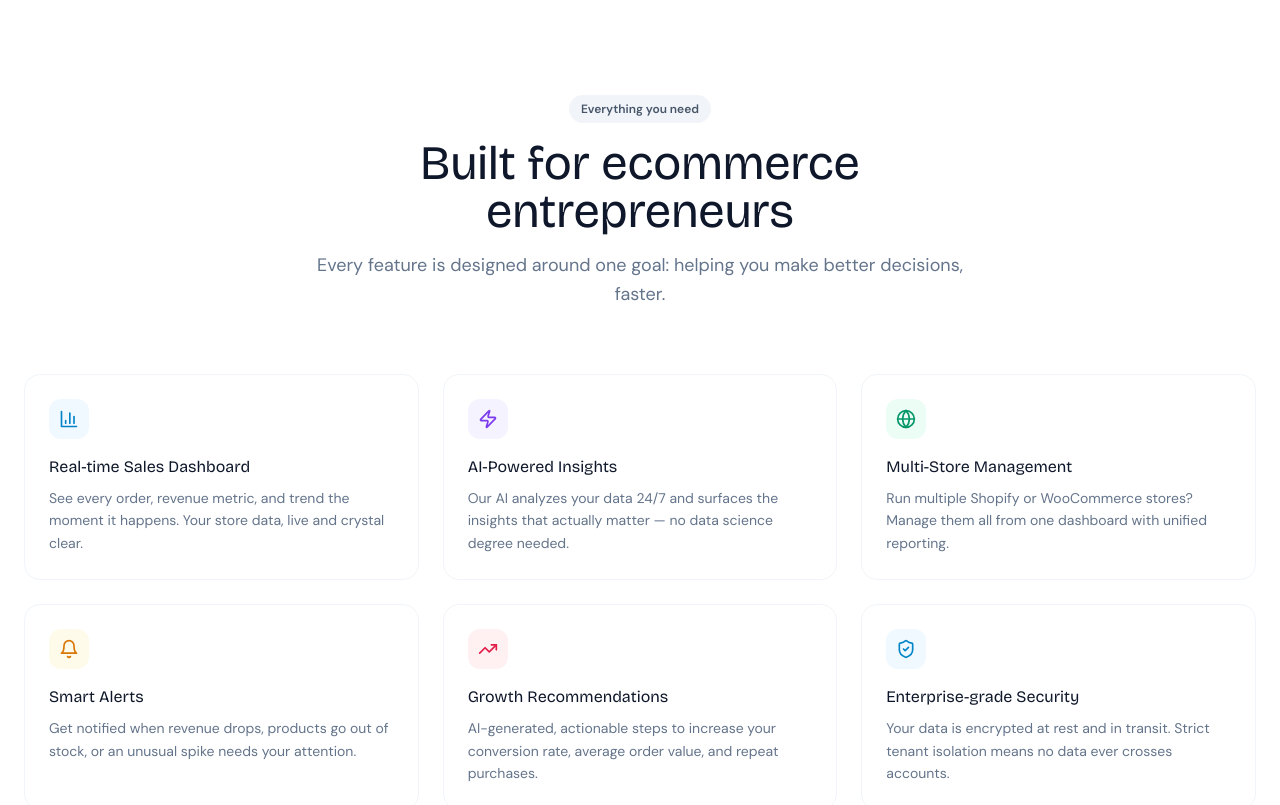
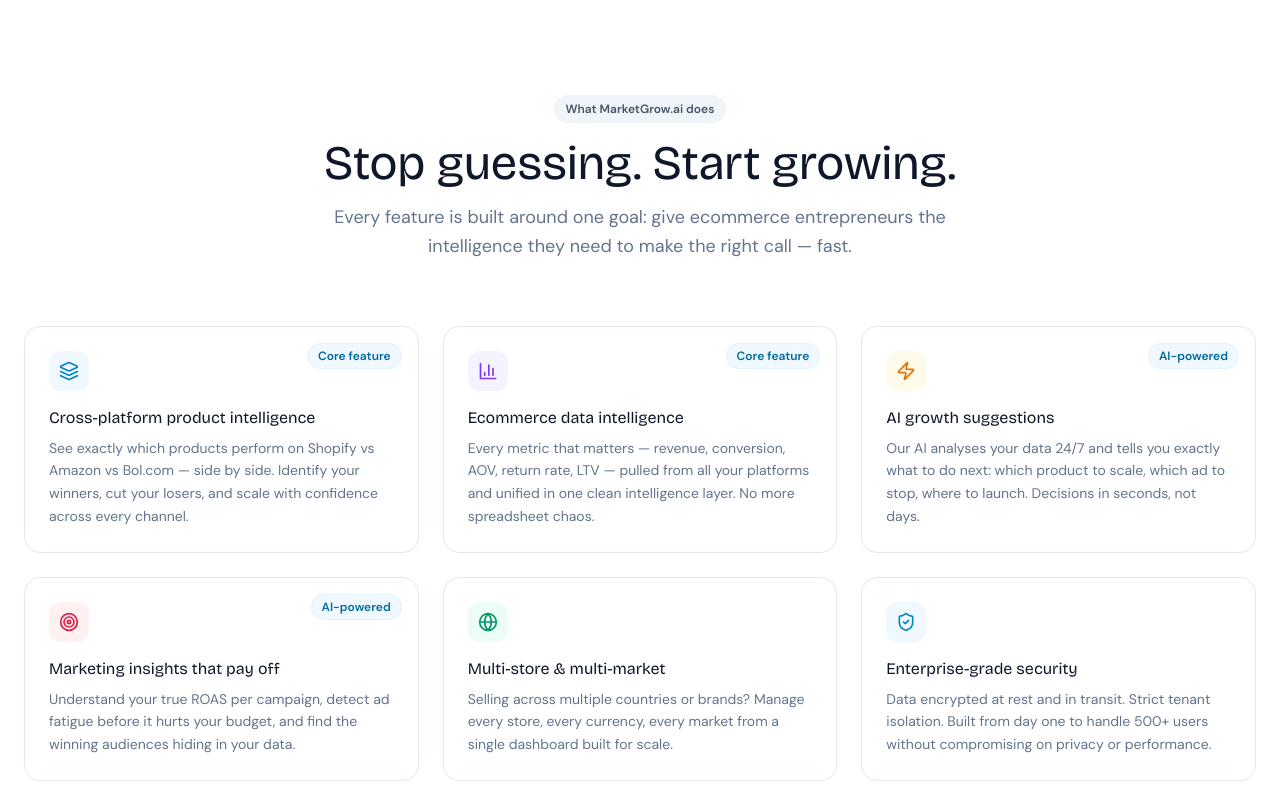
Before and after one commit to Julian0912608/marketgrowth-frontend, a Next.js app: page / in a window 1280 px wide. Shown: the part 1560-2365 px from the top of the page. Built offline with nearby package versions, Linux system fonts and the light colour scheme.

Commit message:
Update Features.tsx

```diff
--- a/components/marketing/Features.tsx
+++ b/components/marketing/Features.tsx
@@ -1,40 +1,46 @@
-import { BarChart3, Zap, ShieldCheck, Globe, Bell, TrendingUp } from 'lucide-react';
+'use client';
+
+import { BarChart3, Zap, ShieldCheck, Globe, Bell, TrendingUp, Layers, Target } from 'lucide-react';
 
 const features = [
   {
+    icon: Layers,
+    title: 'Cross-platform product intelligence',
+    description: 'See exactly which products perform on Shopify vs Amazon vs Bol.com — side by side. Identify your winners, cut your losers, and scale with confidence across every channel.',
+    color: 'bg-brand-50 text-brand-600',
+    badge: 'Core feature',
+  },
+  {
     icon: BarChart3,
-    title: 'Real-time Sales Dashboard',
-    description: 'See every order, revenue metric, and trend the moment it happens. Your store data, live and crystal clear.',
-    color: 'bg-brand-50 text-brand-600',
+    title: 'Ecommerce data intelligence',
+    description: 'Every metric that matters — revenue, conversion, AOV, return rate, LTV — pulled from all your platforms and unified in one clean intelligence layer. No more spreadsheet chaos.',
+    color: 'bg-violet-50 text-violet-600',
+    badge: 'Core feature',
   },
   {
     icon: Zap,
-    title: 'AI-Powered Insights',
-    description: 'Our AI analyzes your data 24/7 and surfaces the insights that actually matter — no data science degree needed.',
-    color: 'bg-violet-50 text-violet-600',
+    title: 'AI growth suggestions',
+    description: 'Our AI analyses your data 24/7 and tells you exactly what to do next: which product to scale, which ad to stop, where to launch. Decisions in seconds, not days.',
+    color: 'bg-amber-50 text-amber-600',
+    badge: 'AI-powered',
+  },
+  {
+    icon: Target,
+    title: 'Marketing insights that pay off',
+    description: 'Understand your true ROAS per campaign, detect ad fatigue before it hurts your budget, and find the winning audiences hiding in your data.',
+    color: 'bg-rose-50 text-rose-600',
+    badge: 'AI-powered',
   },
   {
     icon: Globe,
-    title: 'Multi-Store Management',
-    description: 'Run multiple Shopify or WooCommerce stores? Manage them all from one dashboard with unified reporting.',
+    title: 'Multi-store & multi-market',
+    description: 'Selling across multiple countries or brands? Manage every store, every currency, every market from a single dashboard built for scale.',
     color: 'bg-emerald-50 text-emerald-600',
   },
   {
-    icon: Bell,
-    title: 'Smart Alerts',
-    description: 'Get notified when revenue drops, products go out of stock, or an unusual spike needs your attention.',
-    color: 'bg-amber-50 text-amber-600',
-  },
-  {
-    icon: TrendingUp,
-    title: 'Growth Recommendations',
-    description: 'AI-generated, actionable steps to increase your conversion rate, average order value, and repeat purchases.',
-    color: 'bg-rose-50 text-rose-600',
-  },
-  {
     icon: ShieldCheck,
-    title: 'Enterprise-grade Security',
-    description: 'Your data is encrypted at rest and in transit. Strict tenant isolation means no data ever crosses accounts.',
+    title: 'Enterprise-grade security',
+    description: 'Data encrypted at rest and in transit. Strict tenant isolation. Built from day one to handle 500+ users without compromising on privacy or performance.',
     color: 'bg-sky-50 text-sky-600',
   },
 ];
@@ -44,34 +50,46 @@ export function Features() {
     <section id="features" className="py-24 bg-white">
       <div className="max-w-7xl mx-auto px-6">
 
-        {/* Header */}
         <div className="max-w-2xl mx-auto text-center mb-16">
           <div className="inline-flex items-center gap-2 bg-slate-100 text-slate-600 text-xs font-semibold px-3 py-1.5 rounded-full mb-4">
-            Everything you need
+            What MarketGrow.ai does
           </div>
           <h2 className="font-display text-4xl sm:text-5xl font-800 text-slate-900 mb-4 text-balance">
-            Built for ecommerce entrepreneurs
+            Stop guessing. Start growing.
           </h2>
           <p className="text-slate-500 text-lg leading-relaxed">
-            Every feature is designed around one goal: helping you make better decisions, faster.
+            Every feature is built around one goal: give ecommerce entrepreneurs the intelligence
+            they need to make the right call — fast.
           </p>
         </div>
 
-        {/* Grid */}
         <div className="grid sm:grid-cols-2 lg:grid-cols-3 gap-6">
-          {features.map((f) => (
-            <div
-              key={f.title}
-              className="group p-6 rounded-2xl border border-slate-100 bg-white hover:border-slate-200 hover:shadow-lg hover:shadow-slate-100 transition-all duration-300"
-            >
-              <div className={`w-10 h-10 rounded-xl ${f.color} flex items-center justify-center mb-4`}>
-                <f.icon className="w-5 h-5" />
+          {features.map(f => {
+            const Icon = f.icon;
+            return (
+              <div
+                key={f.title}
+                className="group relative bg-white rounded-2xl border border-slate-200 p-6 hover:shadow-lg hover:-translate-y-1 transition-all duration-300"
+              >
+                {f.badge && (
+                  <span className="absolute top-4 right-4 text-xs font-semibold px-2.5 py-1 rounded-full bg-brand-50 text-brand-700 border border-brand-100">
+                    {f.badge}
+                  </span>
+                )}
+                <div className={`w-10 h-10 rounded-xl flex items-center justify-center mb-4 ${f.color}`}>
+                  <Icon className="w-5 h-5" />
+                </div>
+                <h3 className="font-display font-700 text-slate-900 mb-2 leading-snug pr-16">
+                  {f.title}
+                </h3>
+                <p className="text-slate-500 text-sm leading-relaxed">
+                  {f.description}
+                </p>
               </div>
-              <h3 className="font-display font-700 text-slate-900 mb-2">{f.title}</h3>
-              <p className="text-sm text-slate-500 leading-relaxed">{f.description}</p>
-            </div>
-          ))}
+            );
+          })}
         </div>
+
       </div>
     </section>
   );
```
